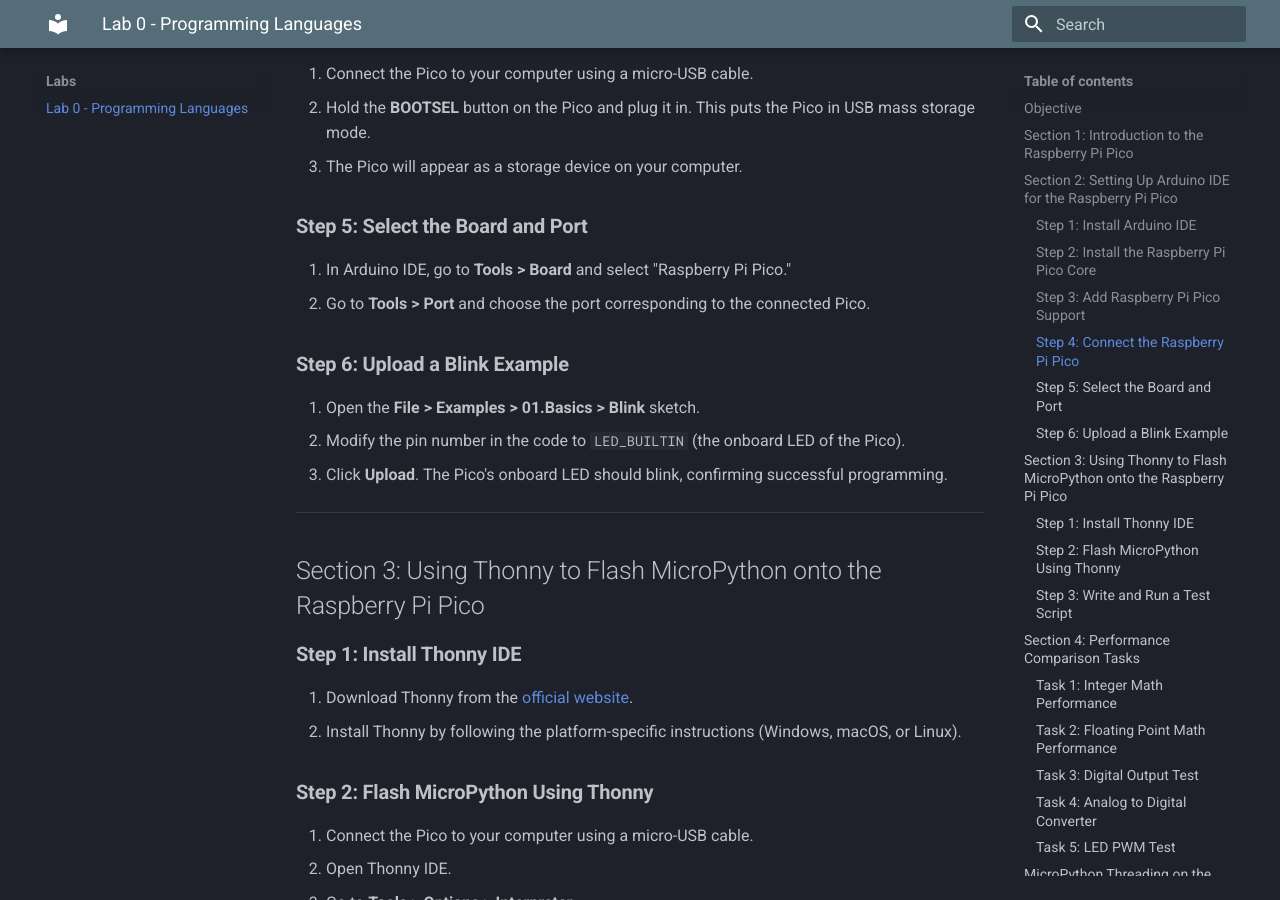
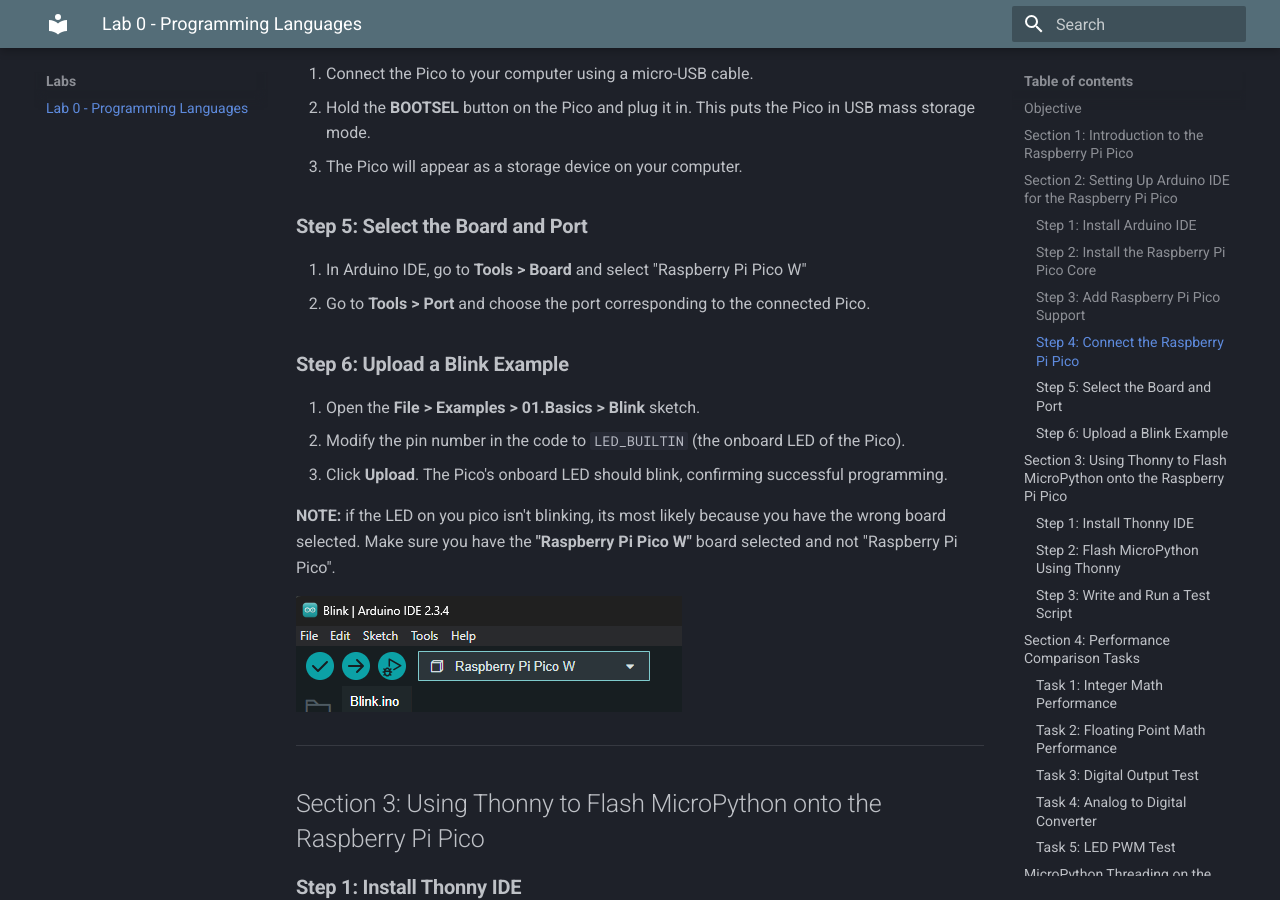
Before and after one commit to CPS-Cornell/course, an MkDocs documentation site: the page built from docs/labs/Lab0/Lab0.md, in a window 1280 px wide and 900 px high, scrolled down 2461 px. Built offline with MkDocs 1.6.1 and Material for MkDocs 9.7.7, drawn with Linux system fonts in a browser that asks for light colours.

```diff
--- a/docs/labs/Lab0/Lab0.md
+++ b/docs/labs/Lab0/Lab0.md
@@ -59,7 +59,7 @@ The Pico is designed to offer flexibility and performance, making it an excellen
 
 ### **Step 5: Select the Board and Port**
 
-1. In Arduino IDE, go to **Tools > Board** and select "Raspberry Pi Pico."
+1. In Arduino IDE, go to **Tools > Board** and select "Raspberry Pi Pico W"
 2. Go to **Tools > Port** and choose the port corresponding to the connected Pico.
 
 ### **Step 6: Upload a Blink Example**
@@ -67,6 +67,10 @@ The Pico is designed to offer flexibility and performance, making it an excellen
 1. Open the **File > Examples > 01.Basics > Blink** sketch.
 2. Modify the pin number in the code to `LED_BUILTIN` (the onboard LED of the Pico).
 3. Click **Upload**. The Pico's onboard LED should blink, confirming successful programming.
+
+**NOTE:** if the LED on you pico isn't blinking, its most likely because you have the wrong board selected. Make sure you have the **"Raspberry Pi Pico W"** board selected and not  "Raspberry Pi Pico".
+
+![Arduino Pico W](figs/pico_w_arduino.png)
 
 ---
 
```
Also changed, not shown: docs/pages/LectureSlides.md (+2 -0 lines), docs/labs/Lab0/figs/pico_w_arduino.png (added), 1 other file.
